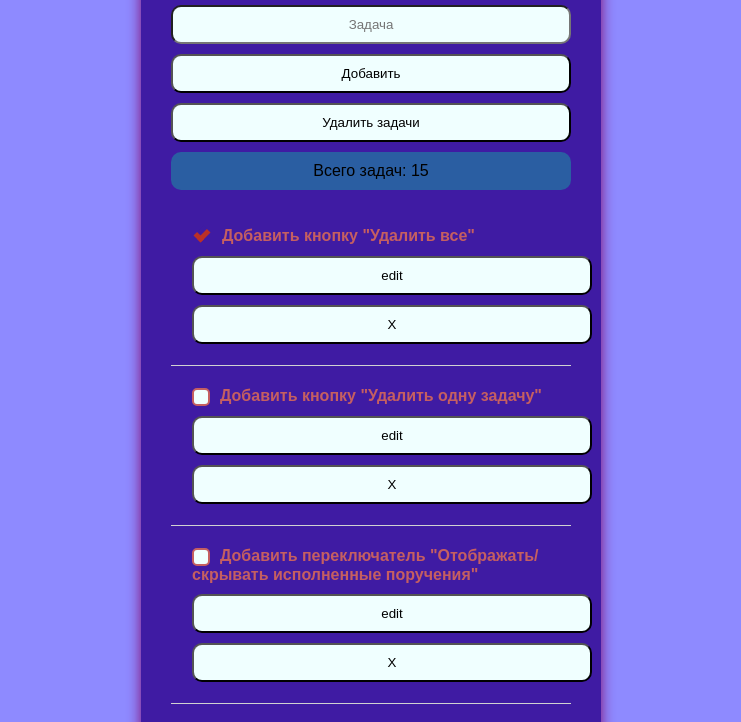
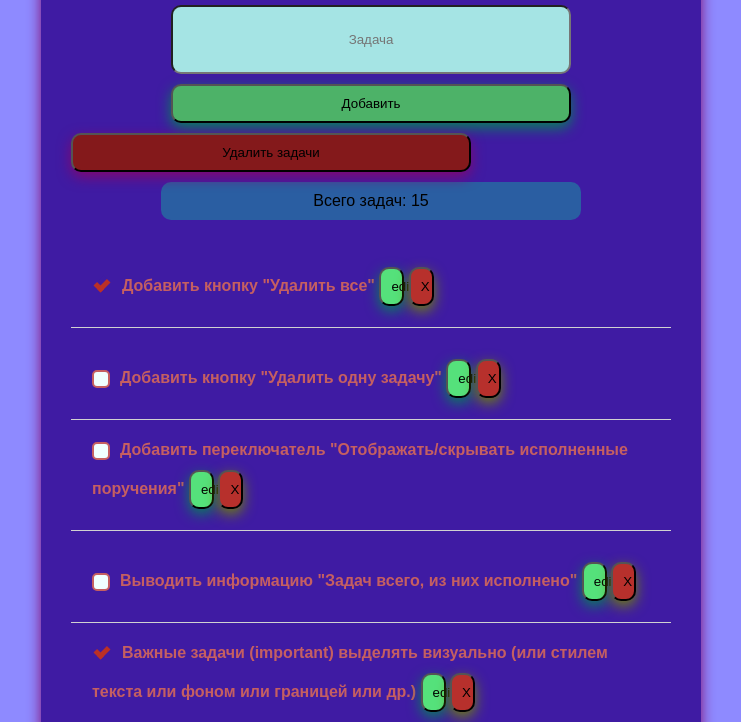
Before and after one commit to vorron/learnWeb, a plain HTML site: page IndexTodo.html in a window 1280 px wide. Shown: the part 137-859 px from the top of the page, without its empty margins (269-1010 px from the left). Drawn offline with Linux system fonts and the light colour scheme.

Commit message:
Update main-list.css

```diff
--- a/main-list.css
+++ b/main-list.css
@@ -10,13 +10,13 @@ body {
   padding-top: 50px;
 }
 
- .important {
+.important {
   font-weight: bold;
   color: #c55f61;
 }
 
 .todo_list {
-  max-width: 400px;
+  max-width: 600px;
   display: block;
   margin: 0 auto 40px;
   background-color: #3f1ba3;
@@ -41,9 +41,10 @@ h1 {
 input[type="text"] {
   width: 376px;
   padding: 10px;
-  background-color: azure;
+  background-color: rgb(165, 228, 228);
   border-radius: 10px;
   text-align: center;
+  height: 45px;
 }
 
 button {
@@ -52,7 +53,9 @@ button {
   padding: 10px;
   cursor: pointer;
   border-radius: 10px;
-  background-color: azure;
+  background-color: rgb(77, 178, 104);
+  -webkit-box-shadow: 0 5px 14px 0 #078366;
+  box-shadow: 0 5px 14px 0 #078358;
 }
 
 .todo {
@@ -109,10 +112,43 @@ input[type="checkbox"]:checked + label:before {
   margin: 0 15px 5px 5px;
 }
 .result {
+  width: 400px;
   text-align: center;
   margin-top: 10px;
-  width: 380px;
   padding: 10px;
   border-radius: 10px;
   background-color: rgb(42, 94, 162);
+  margin-left: 15%;
 }
+
+.delete {
+  background-color: #84191b;
+  -webkit-box-shadow: 0 5px 14px 0 #83076e;
+  box-shadow: 0 5px 14px 0 #83076e;
+}
+
+.delete-element {
+  flex: content;
+  margin-top: 10px;
+  width: 25px;
+  padding: 10px;
+  cursor: pointer;
+  border-radius: 10px;
+  background-color: rgb(183, 48, 44);
+  -webkit-box-shadow: 0 5px 14px 0 #708307;
+  box-shadow: 0 5px 14px 0 #708307;
+  text-align: center;
+}
+
+.edit {
+  flex: content;
+  margin-top: 10px;
+  width: 25px;
+  padding: 10px;
+  cursor: pointer;
+  border-radius: 10px;
+  background-color: rgb(85, 225, 123);
+  -webkit-box-shadow: 0 5px 14px 0 #078366;
+  box-shadow: 0 5px 14px 0 #078358;
+  text-align: center;
+}
```
